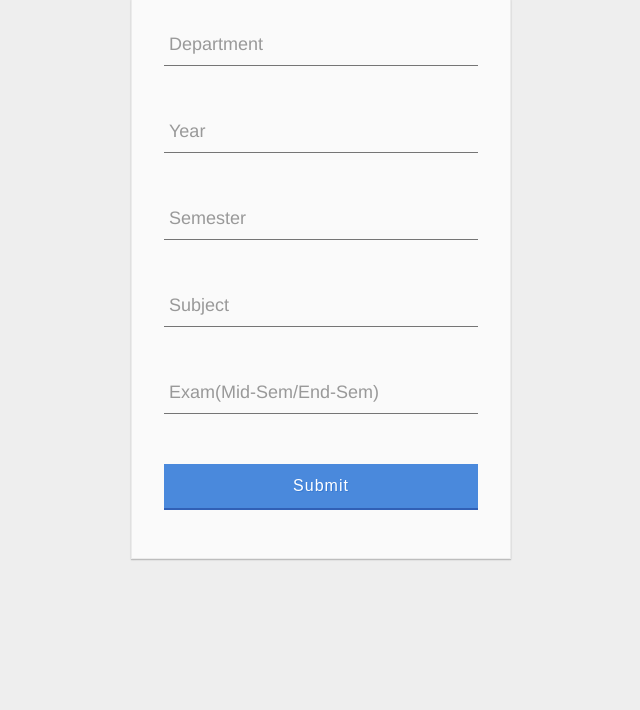
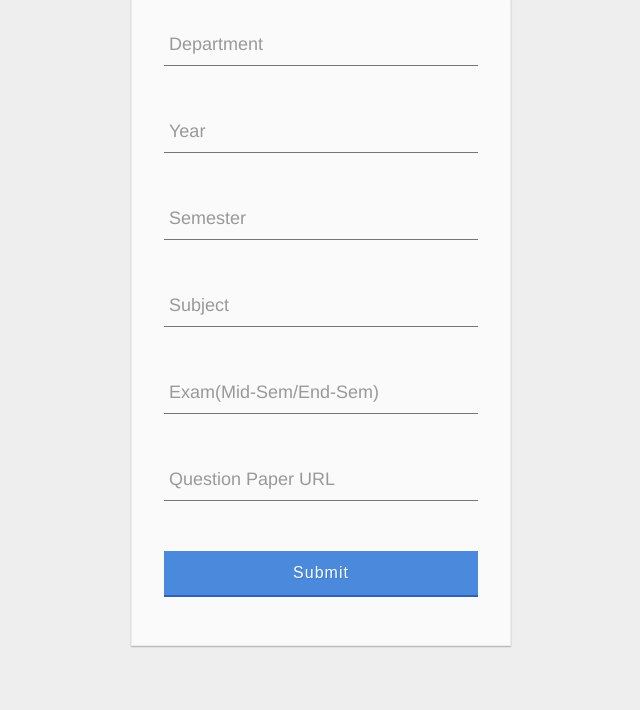
Before and after one commit to sdeepanshu02/chat_bot, a Flask app: page /prev_papers_entry in a window 1280 px wide. Shown: the part 134-844 px from the top of the page, without its empty margins (319-959 px from the left). Before the commit the page ends 695 px from the top, so only its background shows below. Run offline with Flask 2, Linux system fonts and the light colour scheme.

Commit message:
Url field, numeric feature added

```diff
--- a/templates/q_papers.html
+++ b/templates/q_papers.html
@@ -33,11 +33,11 @@ function doit(field){
     <label>Department</label>
   </div>
   <div class="group">
-    <input type="text" id="year" name="year" onblur="doit(this.id)"><span class="highlight"></span><span class="bar"></span>
+    <input type="number" id="year" name="year" onblur="doit(this.id)"><span class="highlight"></span><span class="bar"></span>
     <label>Year</label>
   </div>
   <div class="group">
-    <input type="text" id="sem" name="sem" onblur="doit(this.id)"><span class="highlight"></span><span class="bar"></span>
+    <input type="number" id="sem" name="sem" onblur="doit(this.id)"><span class="highlight"></span><span class="bar"></span>
     <label>Semester</label>
   </div>
   <div class="group">
@@ -48,7 +48,10 @@ function doit(field){
     <input type="text" id="type" name="type" onblur="doit(this.id)"><span class="highlight"></span><span class="bar"></span>
     <label>Exam(Mid-Sem/End-Sem)</label>
   </div>
-
+  <div class="group">
+    <input type="text" id="url" onblur="doit(this.id)"><span class="highlight"></span><span class="bar"></span>
+    <label>Question Paper URL</label>
+  </div>
   <button type="submit" class="button buttonBlue">Submit
     <div class="ripples buttonRipples"><span class="ripplesCircle"></span></div>
   </button>
```
